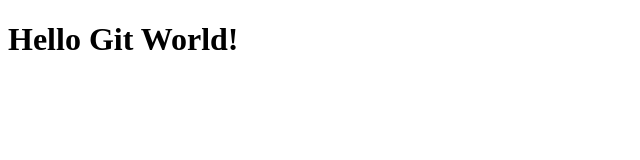
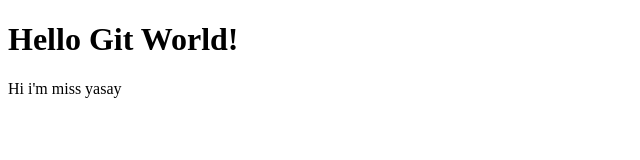
Before and after one commit to Samyueru07/yasay_Activity3, a plain HTML site: page index.html in a window 1280 px wide. Shown: the whole page, without its empty margins (0-640 px from the left). Drawn offline with Linux system fonts and the light colour scheme.

Commit message:
Update index.html

```diff
--- a/index.html
+++ b/index.html
@@ -5,5 +5,6 @@
 </head>
 <body>
 <h1>Hello Git World!</h1>
+  <p>Hi i'm miss yasay</p>
 </bdoy>
 </html>
```
